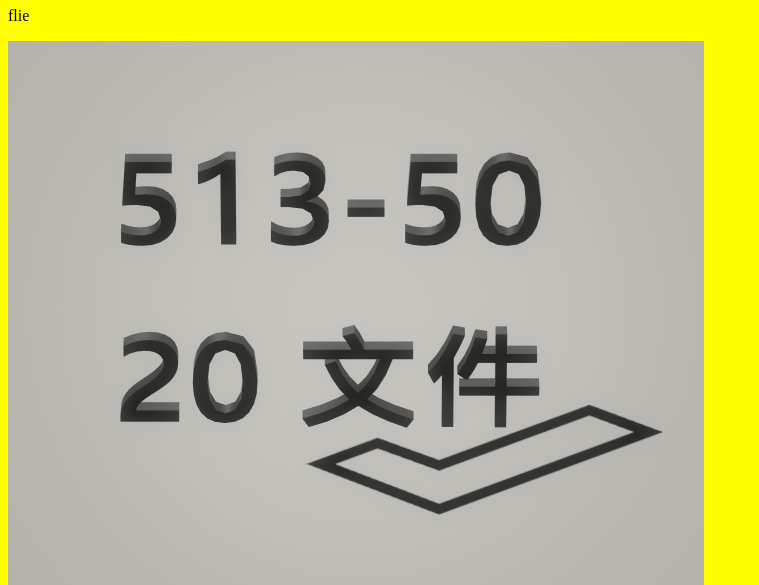
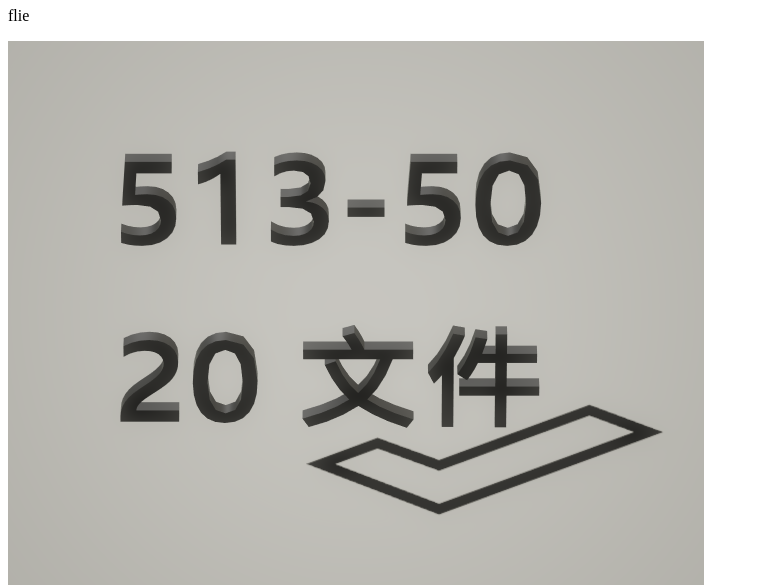
Before and after one commit to wangchess222/wangchess222.github.io, a plain HTML site: page index.html in a window 1280 px wide. Shown: the part 73-658 px from the top of the page, without its empty margins (0-759 px from the left). Drawn offline with Linux system fonts and the light colour scheme.

Commit message:
Update index.html

```diff
--- a/index.html
+++ b/index.html
@@ -5,7 +5,7 @@
 <meta charset="utf-8">
 <title>下载513 file</title>
 </head>
-<body bgcolor="yellow">
+<bodybgcolor="yellow">
     <h1>513-5020</h1>
     <p>flie</p>
     <a href="https://github.com/wangchess222/wangchess222.github.io/archive/refs/heads/main.zip"><img src="1.png"></a>
```
